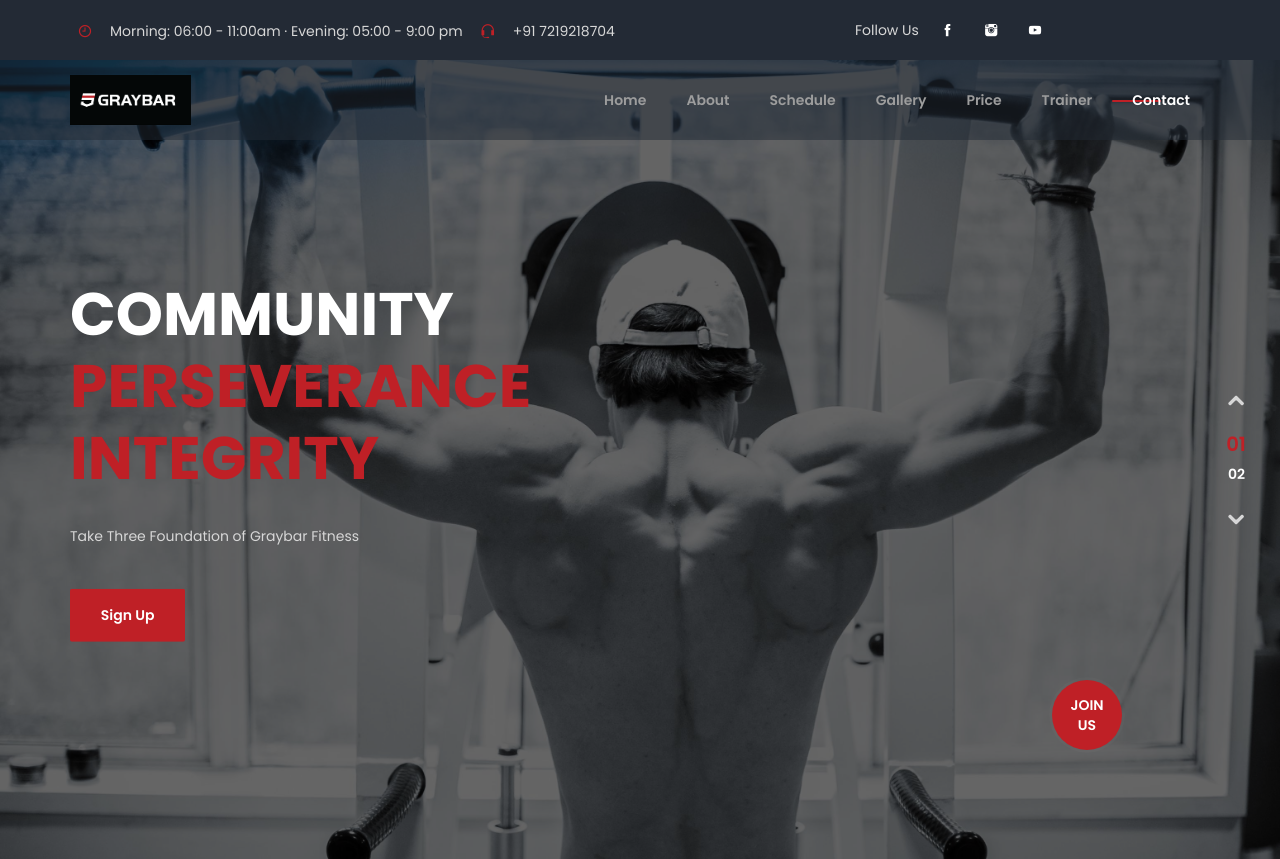
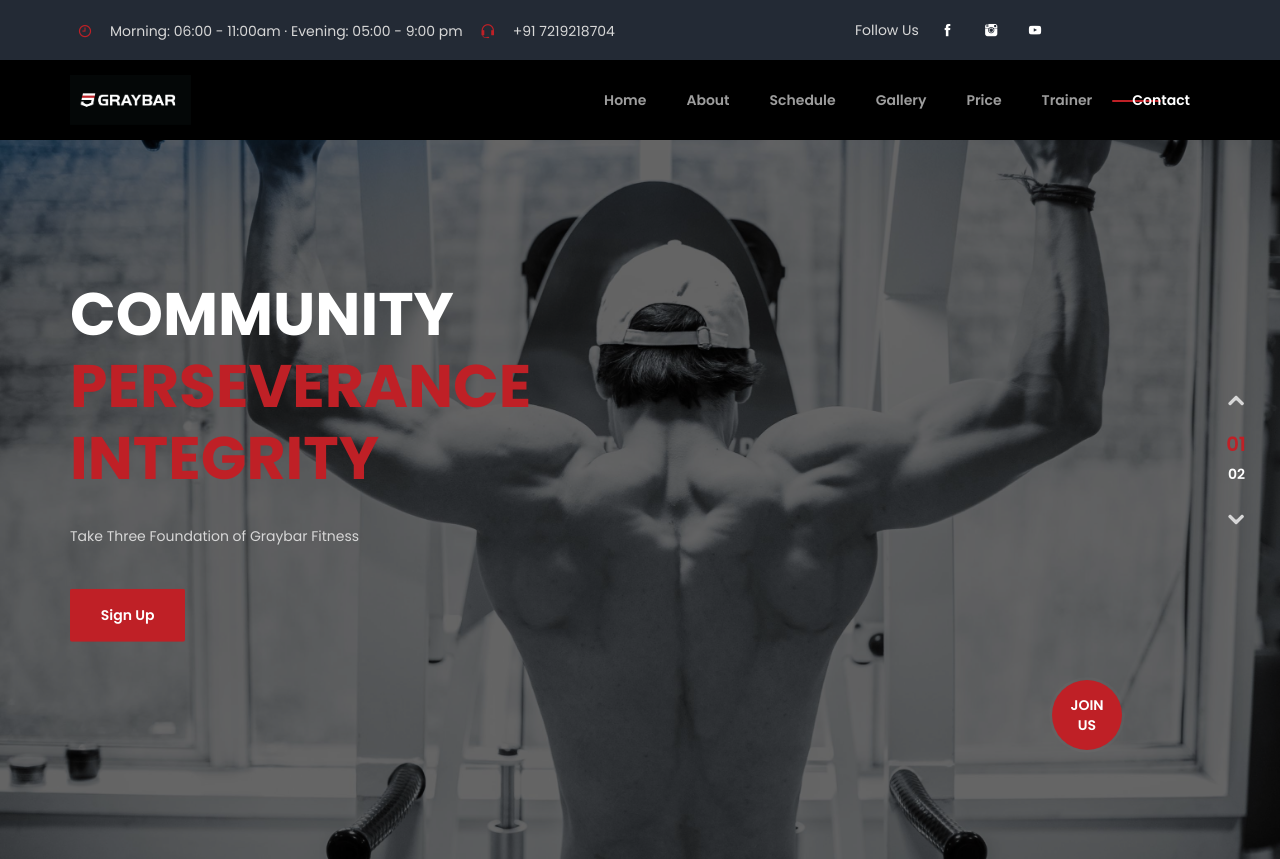
Before and after one commit to digitalspace-dev/GRAYBAR, a PHP site: page / in a window 1280 px wide. Shown: the top 859 px of the page. Run offline with PHP 8.4, Linux system fonts and the light colour scheme; some web fonts are replaced.

Commit message:
bg color changed
bg color changed

```diff
--- a/style.css
+++ b/style.css
@@ -274,7 +274,7 @@ input:-webkit-autofill:focus {
     top: 0;
     width: 100%;
     z-index: 9999;
-    background-color: rgba(35, 42, 53, 0.5);
+    background-color: #000000;
     -webkit-box-shadow: 0 0 0 -5px rgba(255, 255, 255, 0.1);
     box-shadow: 0 0 0 -5px rgba(255, 255, 255, 0.1);
     -webkit-transition: 0.3s;
```
